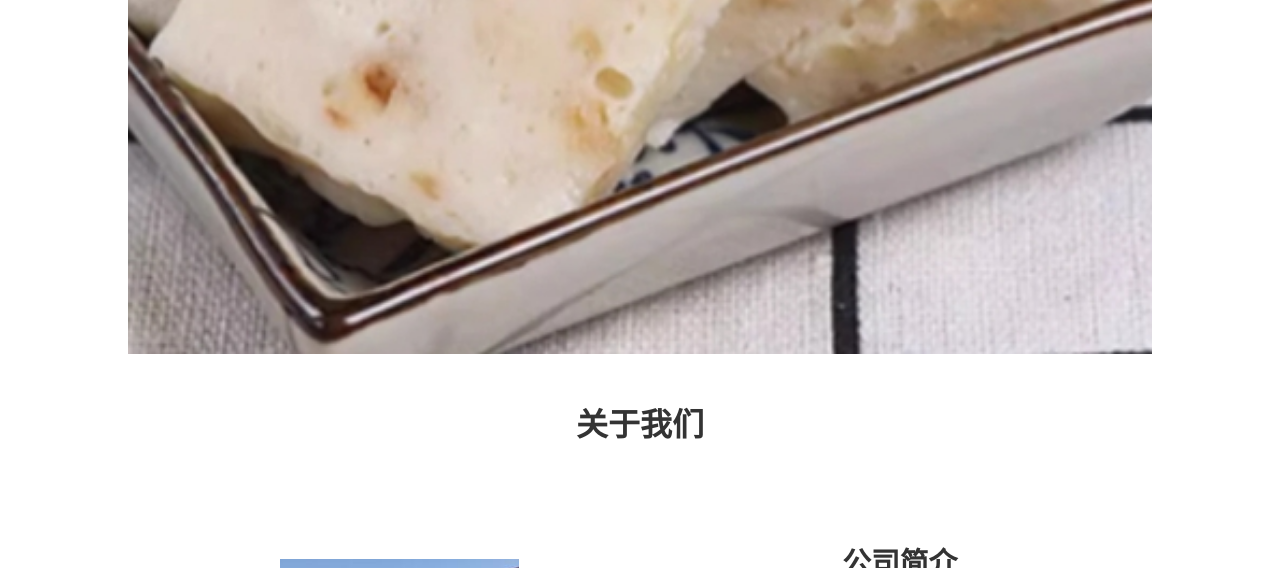
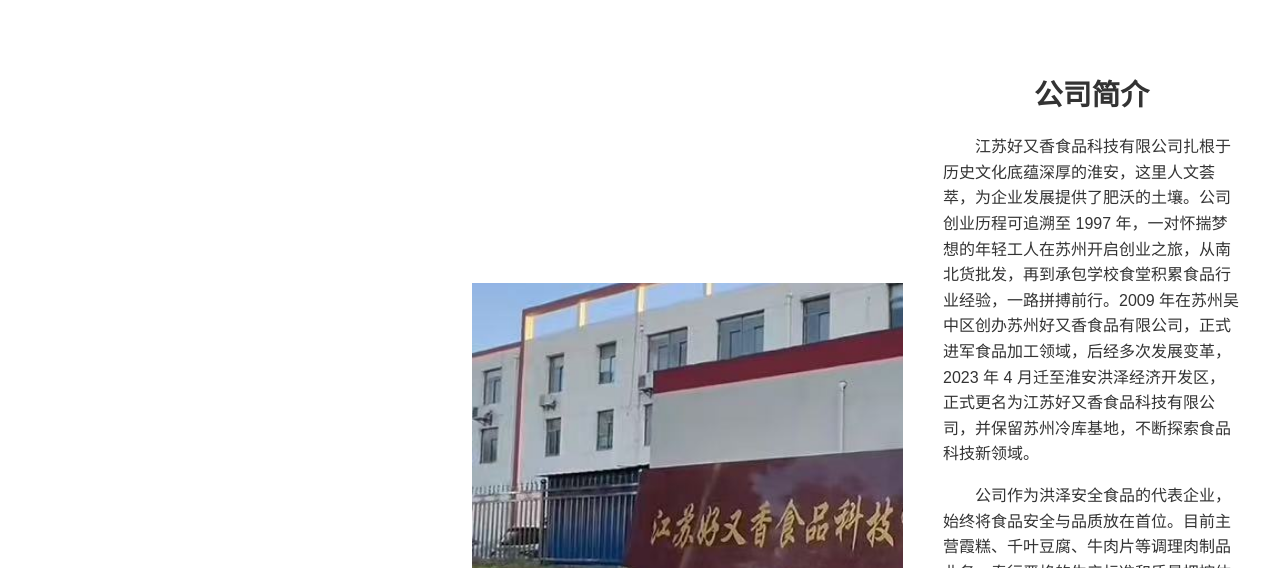
Before and after one commit to amazingzp/jshxy, a plain HTML site: page index.html in a window 1280 px wide. Shown: the part 532-1100 px from the top of the page. Drawn offline with Linux system fonts and the light colour scheme; a web font is replaced by a local one.

Commit message:
Update index.html

```diff
--- a/index.html
+++ b/index.html
@@ -42,7 +42,7 @@
 
        .logo img {
             height: 70px; /* 原高度 50px，放大 40% 后为 70px */
-            margin-right: 5px; /* 靠近公司名称 */
+            margin-right: 1em; /* 距离公司名称一个字符左右位置 */
         }
 
        .company-name {
@@ -63,7 +63,8 @@
 
         /* 轮播图 */
        .carousel {
-            width: 80%; /* 原宽度 50%，增加 60% 后约为 80% */
+            width: 80%; /* 显示宽度保持之前调整后的 80% */
+            height: 300px; /* 假设原高度为 500px，缩小为 60% 即 300px，可根据实际情况调整 */
             margin: 0 auto;
             overflow: hidden;
             position: relative;
@@ -78,6 +79,7 @@
        .carousel img {
             width: 25%;
             object-fit: cover;
+            height: 100%; /* 让图片高度适应容器高度 */
         }
 
         @keyframes slide {
@@ -110,9 +112,9 @@
         }
 
        .about-image {
-            width: 40%; /* 调整图片区域宽度 */
+            width: 72%; /* 原宽度 40%，增加 80% 后约为 72% */
             position: relative;
-            height: 350px; /* 适当增加高度 */
+            height: 350px; /* 高度不变 */
             overflow: hidden;
             margin: 0 20px; /* 增加左右边距 */
         }
@@ -131,7 +133,7 @@
         }
 
        .about-text {
-            width: 60%;
+            width: 28%; /* 调整文字区域宽度 */
             padding: 20px;
             box-sizing: border-box;
         }
```
